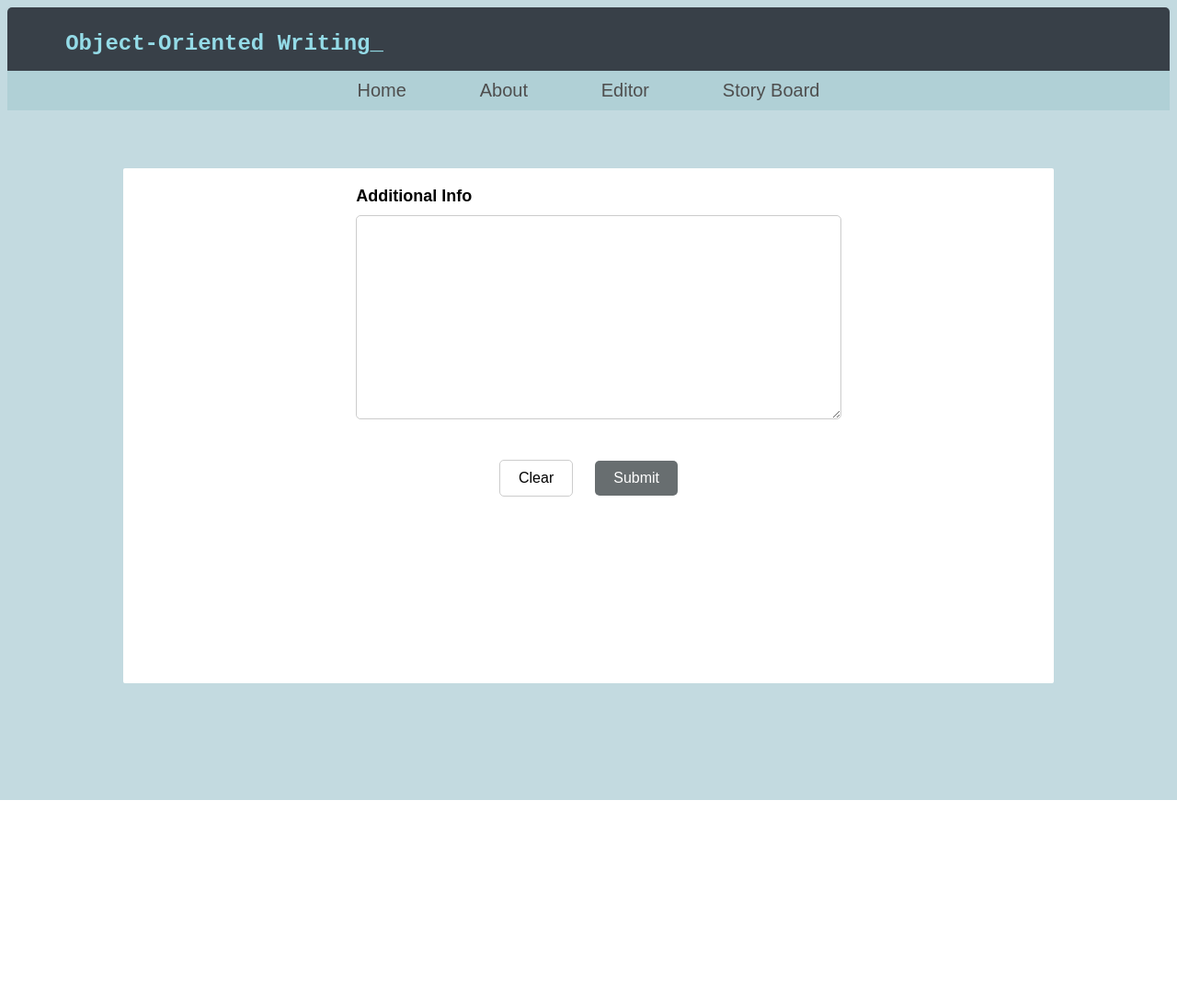
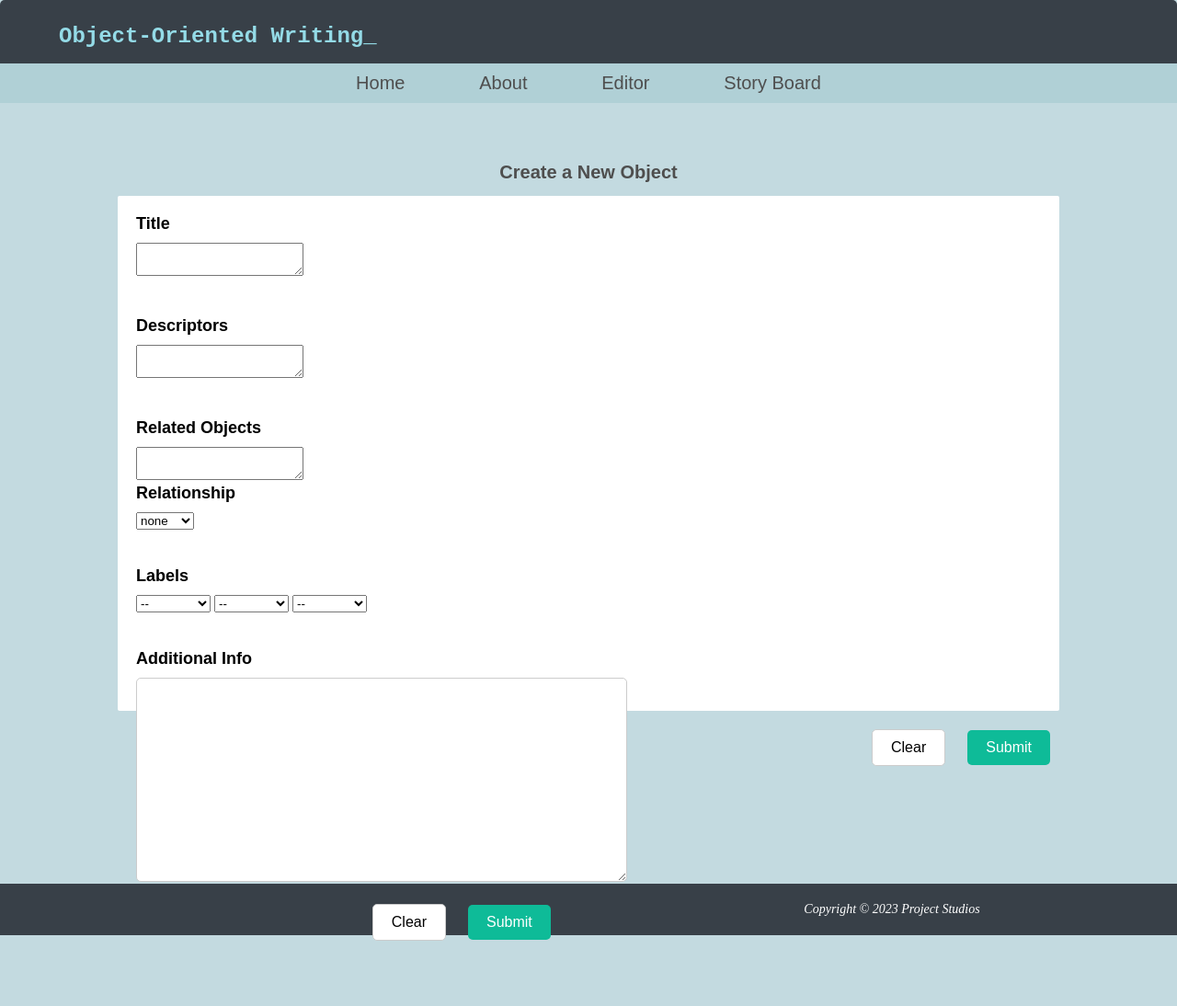
Before and after one commit to printf-julia-larsen/object.oriented.writing, a PHP site: page /editor.html in a window 1280 px wide. Shown: the whole page at 92% size. Before the commit the page ends 870 px from the top, so only its background shows below. Run offline with PHP 8.4, Linux system fonts and the light colour scheme.

Commit message:
WIP initial styles and content

```diff
--- a/about.html
+++ b/about.html
@@ -27,4 +27,7 @@
                 </div>
             </div>
         </body>
+        <footer>
+            <p class="footer">Copyright © 2023 Project Studios</p>
+        </footer>
     </html>
--- a/bodystyles.css
+++ b/bodystyles.css
@@ -31,17 +31,17 @@
     margin-left: 10%;
     margin-right: 10%;
     border-radius: 2px;
-    margin-top: 5%;
-    margin-bottom: 10%;;
+    flex-wrap: wrap;
 }
 
-.text-editor {
+.editor-item {
     width: 50%;
     margin: 0 auto;
     padding: 20px;
+    float: left;
 }
 
-.text-editor label {
+.editor-item label {
     font-family: Arial, sans-serif;
     display: block;
     font-size: 18px;
@@ -49,7 +49,7 @@
     margin-bottom: 10px;
 }
 
-.text-editor textarea {
+.editor-item #big-textarea {
     width: 100%;
     height: 200px;
     padding: 10px;
@@ -60,7 +60,13 @@
 
 .button-container {
     margin-top: 20px;
-    text-align: center;
+    text-align: left;
+}
+
+.button-container, #canvas-buttons {
+    margin-right: 10%;
+    text-align: right;
+    margin-bottom: 10%;
 }
 
 .clear-button, .submit-button {
@@ -74,7 +80,20 @@
 }
 
 .submit-button {
-    background-color: #686e70;
+    background-color: #0ebb98;
     color: #fff;
     border: none;
 }
+
+.sidebar {
+    height: 100%;
+    width: 15%;
+    position: fixed;
+    z-index: 1;
+    top: 0;
+    left: 0;
+    background-color: #384048;
+    overflow-x: hidden;
+    padding-top: 20px;
+    box-shadow: 5px 0 5px rgba(0, 0, 0, 0.2);
+  }
--- a/demo.html
+++ b/demo.html
@@ -17,4 +17,7 @@
                 </div>
             </div>
         </body>
+        <footer>
+            <p class="footer">Copyright © 2023 Project Studios</p>
+        </footer>
     </html>
--- a/editor.html
+++ b/editor.html
@@ -16,15 +16,72 @@
                     <a href="story-board.html"><span class="menu_item">Story Board</span></a>
                 </div>
             </div>
+            <h1 class="subject">Create a New Object</h1>
             <div class="canvas">
-                <div class="text-editor">
+                <div class="editor-item">
+                    <label for="title">Title</label>
+                    <textarea id="title" name="title"></textarea>
+                </div>
+                <div class="editor-item">
+                    <label for="descriptors">Descriptors</label>
+                    <textarea id="descriptors" name="descriptors"></textarea>
+                </div>
+                <div class="editor-item">
+                    <label for="related-objects">Related Objects</label>
+                    <textarea id="elated-objects" name="elated-objects"></textarea>
+                    <label for="relationship">Relationship</label>
+                    <select name="relationship" id="relationship">
+                        <option value="none">none</option>
+                        <option value="parent">Parent</option>
+                        <option value="child">Child</option>
+                        <option value="sibling">Sibling</option>
+                    </select>
+                </div>
+                <div class="editor-item">
+                    <label for="labels">Labels</label>
+                    <select name="labels" id="labels">
+                        <option value="empty">--</option>
+                        <option value="character">Character</option>
+                        <option value="location">Location</option>
+                        <option value="item">Item</option>
+                        <option value="arc">Story Arc</option>
+                        <option value="tone">Tone</option>
+                        <option value="Narritive">Narrative</option>
+                    </select>
+                    <select name="labels" id="labels">
+                        <option value="empty">--</option>
+                        <option value="character">Character</option>
+                        <option value="location">Location</option>
+                        <option value="item">Item</option>
+                        <option value="arc">Story Arc</option>
+                        <option value="tone">Tone</option>
+                        <option value="Narritive">Narrative</option>
+                    </select>
+                    <select name="labels" id="labels">
+                        <option value="empty">--</option>
+                        <option value="character">Character</option>
+                        <option value="location">Location</option>
+                        <option value="item">Item</option>
+                        <option value="arc">Story Arc</option>
+                        <option value="tone">Tone</option>
+                        <option value="Narritive">Narrative</option>
+                    </select>
+                </div>
+                <div class="editor-item">
                     <label for="additional-info">Additional Info</label>
-                    <textarea id="additional-info" name="additional-info" rows="10"></textarea>
-                </div>
-                <div class="button-container">
-                    <button type="button" class="clear-button">Clear</button>
-                    <button type="submit" class="submit-button">Submit</button>
+                    <textarea id="big-textarea" name="additional-info" rows="10"></textarea>
+                    <div class="button-container">
+                        <button type="button" class="clear-button">Clear</button>
+                        <button type="submit" class="submit-button">Submit</button>
+                    </div>
                 </div>
             </div>
+            <div class="button-container" id="canvas-buttons">
+                <button type="button" class="clear-button">Clear</button>
+                <button type="submit" class="submit-button">Submit</button>
+            </div>
         </body>
+        <footer>
+            <p class="footer">Copyright © 2023 Project Studios</p>
+        </footer>
     </html>
--- a/index.html
+++ b/index.html
@@ -6,6 +6,7 @@
             <title>Home</title>
         </head>
         <body>
+            <div class="wrapper">
                 <div class="header">
                     <h1 class="title">Object-Oriented Writing_</h1>
                     <div class="ribbon">
@@ -27,5 +28,9 @@
                 <div class="image_wrapper">
                     <img src="writinig.jpg" alt="A book and pen">
                 </div>
+                <footer>
+                    <p class="footer">Copyright © 2023 Project Studios</p>
+                </footer>
+        </div>
         </body>
     </html>
--- a/story-board.html
+++ b/story-board.html
@@ -15,6 +15,12 @@
                     <a href="editor.html"><span class="menu_item">Editor</span></a>
                     <a href="story-board.html"><span class="menu_item">Story Board</span></a>
                 </div>
+                <div class="sidebar">
+                    <div></div>
+                </div>
             </div>
         </body>
+        <footer>
+            <p class="footer">Copyright © 2023 Project Studios</p>
+        </footer>
     </html>
--- a/toolbar.css
+++ b/toolbar.css
@@ -1,5 +1,17 @@
-body {
+html, body {
     background-color: #c3dae0;
+    height: 100%;
+    margin: 0;
+}
+
+.wrapper {
+    display: flex;
+    flex-direction: column;
+    min-height: 100%;
+}
+
+main {
+    flex-grow: 1;
 }
 
 .header {
@@ -38,6 +50,15 @@ body {
     border-radius: 5px;
 }
 
+.footer {
+    background-color: #384048;
+    color: #fff;
+    padding: 20px;
+    text-align: center;
+    font-size: 14px;
+    font-style: italic;
+  }
+
 a {
     text-decoration: none;
 }
```
Lines whose indentation alone changed are shown as unchanged.
